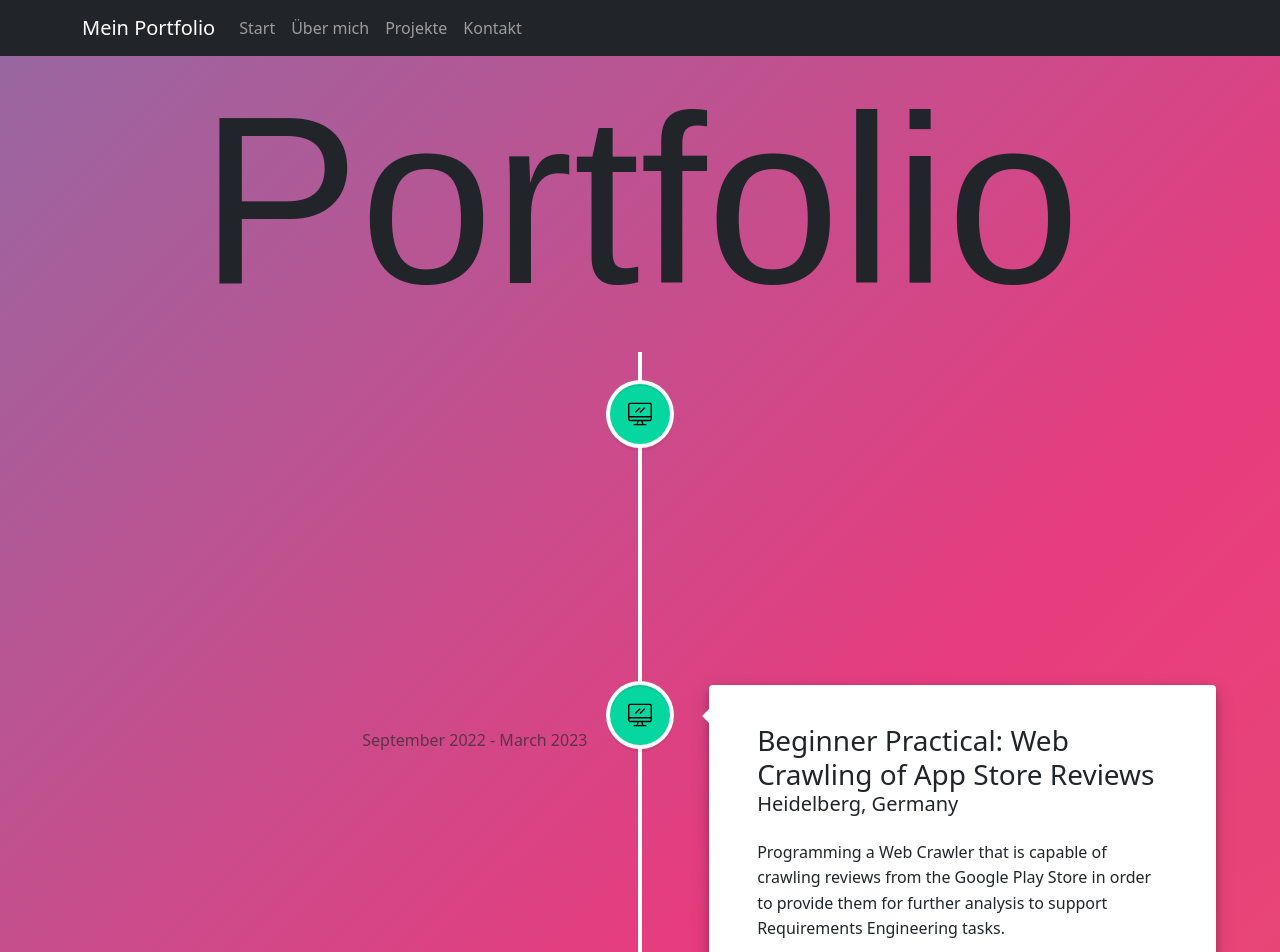
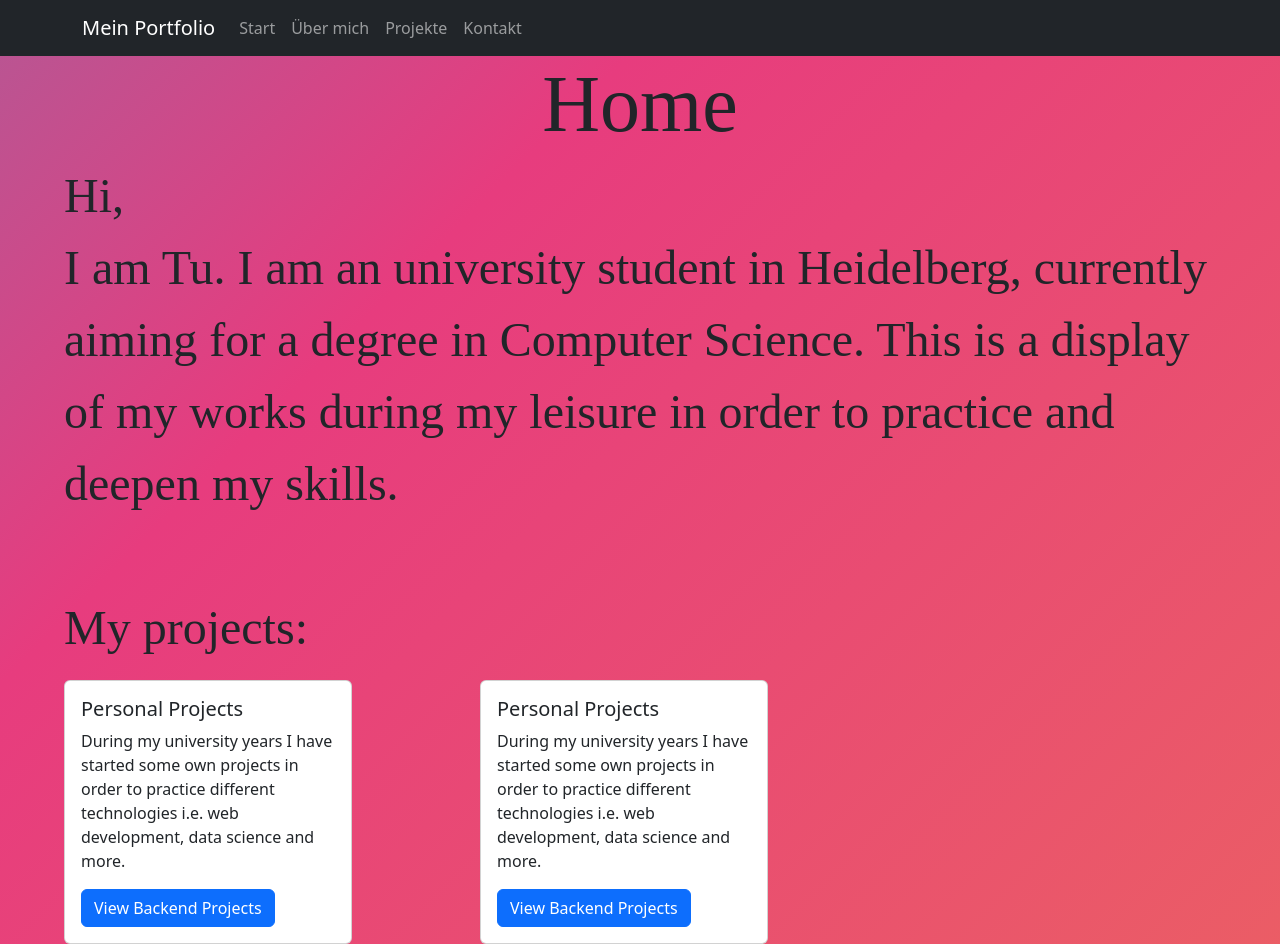
Before and after one commit to Tu2-prog/portfolio, a React (Create React App) app: page / in a window 1280 px wide. Shown: the top 952 px of the page. Built offline with nearby package versions, Linux system fonts and the light colour scheme.

Commit message:
add Card component and productElements.js for dynamic parsing

```diff
--- a/package.json
+++ b/package.json
@@ -3,11 +3,16 @@
   "version": "0.1.0",
   "private": true,
   "dependencies": {
+    "@emotion/react": "^11.10.6",
+    "@emotion/styled": "^11.10.6",
+    "@fontsource/roboto": "^4.5.8",
+    "@mui/material": "^5.12.0",
     "@testing-library/jest-dom": "^5.16.5",
     "@testing-library/react": "^13.4.0",
     "@testing-library/user-event": "^13.5.0",
     "bootstrap": "^5.2.3",
     "react": "^18.2.0",
+    "react-bootstrap": "^2.7.3",
     "react-dom": "^18.2.0",
     "react-icons": "^4.8.0",
     "react-router": "^6.10.0",
--- a/src/App.css
+++ b/src/App.css
@@ -19,9 +19,21 @@ body {
 
 
 .title {
-  font-size: 15em;
+  font-size: 5em;
   text-align: center;
-  font-family: "Bebas Neue", sans-serif;
+  font-family: "Poppins";
+}
+
+.text{
+  font-size: 3em;
+  font-family: "Poppins";
+  padding-left: 5%;
+  padding-right: 5%;
+}
+
+.positioning{
+  padding-left: 5%;
+  padding-right: 5%;
 }
 
 h3 {
--- a/src/App.js
+++ b/src/App.js
@@ -8,8 +8,7 @@ export default function App(){
   <div className="App">
     <BrowserRouter>
       <Routes>
-        <Route path="/" element={<TimeLine />}></Route>
-        <Route path="/home" element={<Home />}></Route>
+        <Route path="/" element={<Home />}></Route>
         <Route path="timeline" element={<TimeLine/>}></Route>
       </Routes>
     </BrowserRouter>
--- /dev/null
+++ b/src/productsElements.js
@@ -0,0 +1,18 @@
+let productsElements = [
+{
+  id: 1,
+  title: "Personal Projects",
+  description:
+    "During my university years I have started some own projects in order to practice different technologies i.e. web development, data science and more.",
+  buttonText: "View Backend Projects"
+},
+{
+  id: 2,
+  title: "Personal Projects",
+  description:
+    "During my university years I have started some own projects in order to practice different technologies i.e. web development, data science and more.",
+  buttonText: "View Backend Projects"
+}
+];
+
+export default productsElements;
--- a/src/timelineElements.js
+++ b/src/timelineElements.js
@@ -21,7 +21,7 @@ let timelineElements = [
 {
   id: 3,
   title: "University Heidelberg",
-  location: "South Warren, Geshington",
+  location: "Heidelberg, Germany",
   description:
     "Attending university for the Bachelor of Science degree for Computer Science in Heidelberg.",
   buttonText: "Course Certificate",
--- a/src/views/Home.js
+++ b/src/views/Home.js
@@ -1,21 +1,30 @@
 import React from "react";
-import { Link, useNavigate } from "react-router-dom";
+import { NavBar } from "./components/NavBar";
+import BasicExample from "./components/Card";
+
+import productsElements from "../productsElements";
 
 export const Home = () => {
-    const navigate = useNavigate();
     return (
+        <>
+        <NavBar></NavBar>
         <div>
-        <h1>I am the home</h1>
-        <ul>
-            <li>
-            <Link to="/">Go to product my personal timeline (normal link)</Link>
-            </li>
-            <li>
-            <button onClick={() => navigate("/product/3")}>
-                Go to product 3 (history.push)
-            </button>
-            </li>
-        </ul>
-    </div>
+        <h1 className="title">Home</h1>
+        <p className="text">
+            Hi,<br/> I am Tu. I am an university student in Heidelberg, currently aiming for a degree in Computer Science. This is a display of my works during my leisure in order to practice and deepen my skills.
+            <br/> <br/> My projects:
+        </p>
+        <div style={{display:'flex'}}>
+            {productsElements.map((product) => (
+                <BasicExample
+                    key={product.id}
+                    title={product.title}
+                    description={product.description}
+                    buttonText={product.buttonText}
+                />
+            ))}
+        </div>
+        </div>
+        </>
     );
 }
--- /dev/null
+++ b/src/views/components/Card.js
@@ -0,0 +1,21 @@
+import Button from 'react-bootstrap/Button';
+import Card from 'react-bootstrap/Card';
+
+function BasicExample(props) {
+  return (
+    <div key={props.id} className='positioning'>
+    <Card style={{ width: '18rem' }}>
+      {/* <Card.Img variant="top" src="holder.js/100px180" /> */}
+      <Card.Body>
+        <Card.Title>{props.title}</Card.Title>
+        <Card.Text>
+            {props.description}
+        </Card.Text>
+        <Button variant="primary">{props.buttonText}</Button>
+      </Card.Body>
+    </Card>
+    </div>
+  );
+}
+
+export default BasicExample;
--- a/src/views/components/NavBar.js
+++ b/src/views/components/NavBar.js
@@ -20,7 +20,7 @@ export const NavBar = () => {
         <div className="collapse navbar-collapse" id="navbarNav">
           <ul className="navbar-nav">
             <li className="nav-item">
-              <a className="nav-link" href="/timeline">Start</a>
+              <a className="nav-link" href="#">Start</a>
             </li>
             <li className="nav-item">
               <a className="nav-link" href="#">Über mich</a>
```
Also changed, not shown: 1 other file (tests, documents, lock files or other folders).
